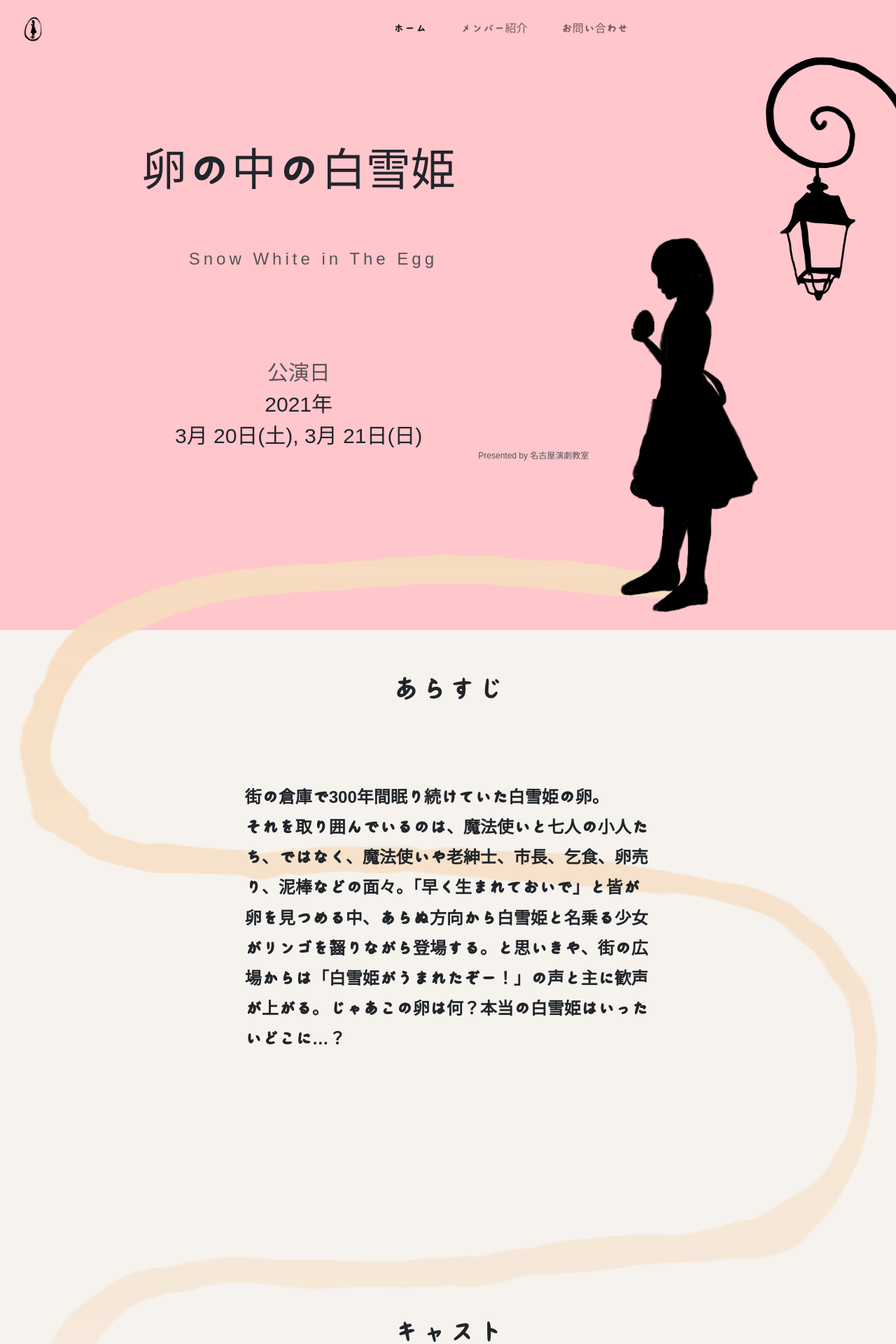
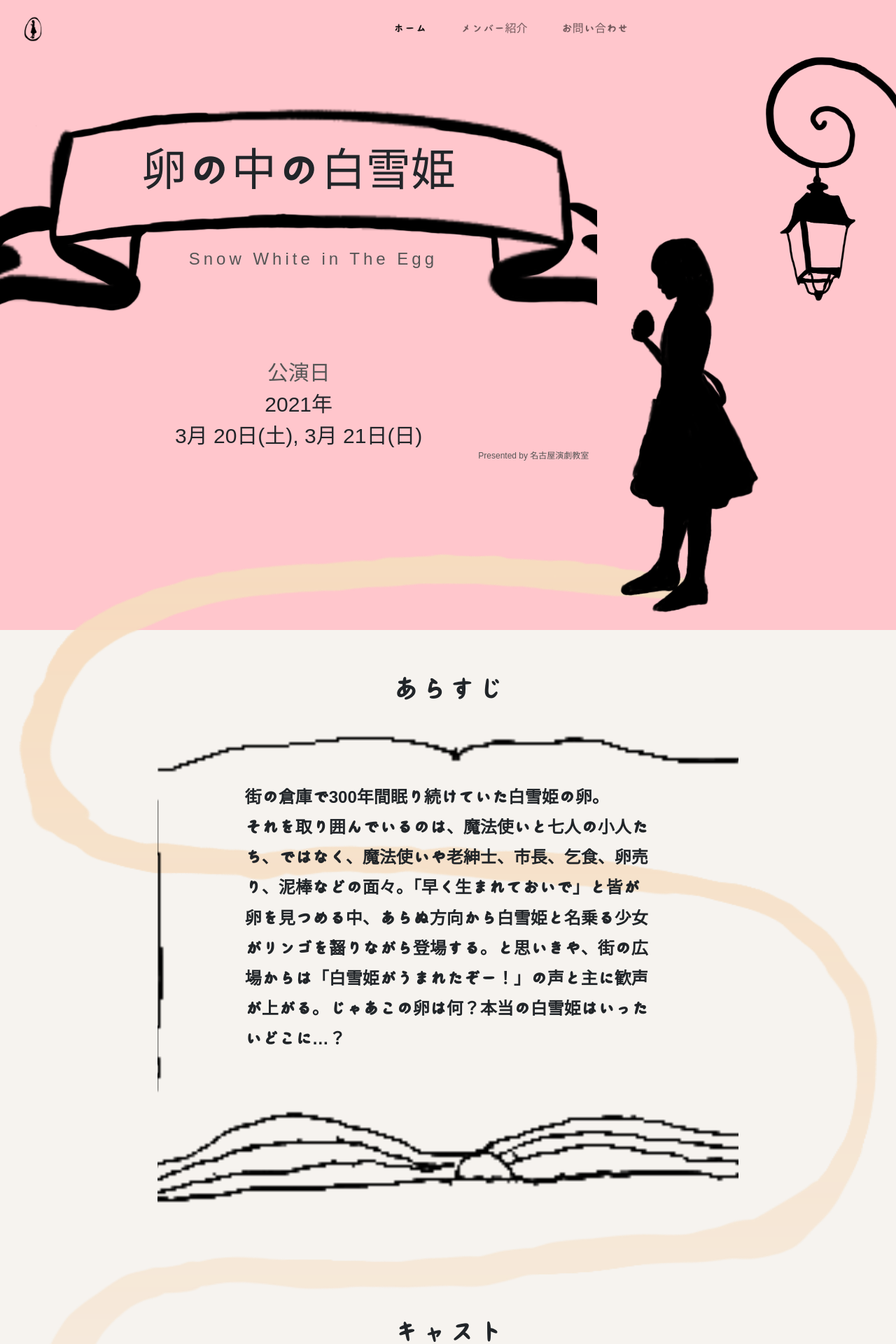
Before and after one commit to seiichiroito/snow-white, a Jekyll site: the page built from index.html, in a window 1280 px wide. Shown: the top 1920 px of the page at 70% size. Built offline with Jekyll 4.4.1, drawn with Linux system fonts in a browser that asks for light colours; nearby versions of some CDN libraries; some web fonts are replaced.

Commit message:
Fix imaegs eleventh

```diff
--- a/_sass/style.scss
+++ b/_sass/style.scss
@@ -3,14 +3,14 @@
   font-family: "KosugiMaru-Regular";
   font-style: normal;
   font-weight: 400;
-  src: url("/assets/font/KosugiMaru-Regular.ttf") format("opentype");
+  src: url('font/KosugiMaru-Regular.ttf') format("opentype");
 }
 
 @font-face {
   font-family: "iroha-mochi";
   font-style: normal;
   font-weight: 400;
-  src: url("/assets/font/iroha-mochi.otf") format("opentype");
+  src: url('font/iroha-mochi.otf') format("opentype");
   unicode-range: U+3040-309F, U+30A0-30FF;
 }
 
@@ -64,7 +64,7 @@ body {
   background: #ffc6cc;
   height: 91vh;
   &__header {
-    background-image: url("{{ site.baseurl }}/assets/images/ribbon.PNG");
+    background-image: url('images/ribbon.PNG');
     background-position: center;
     background-size: cover;
     text-align: center;
@@ -232,7 +232,7 @@ body {
   }
   &__main {
     margin-top: 30px;
-    background-image: url("{{ site.baseurl }}/assets/images/book.PNG");
+    background-image: url('images/book.PNG');
     background-position: center;
     background-size: cover;
     height: 75vh;
```
